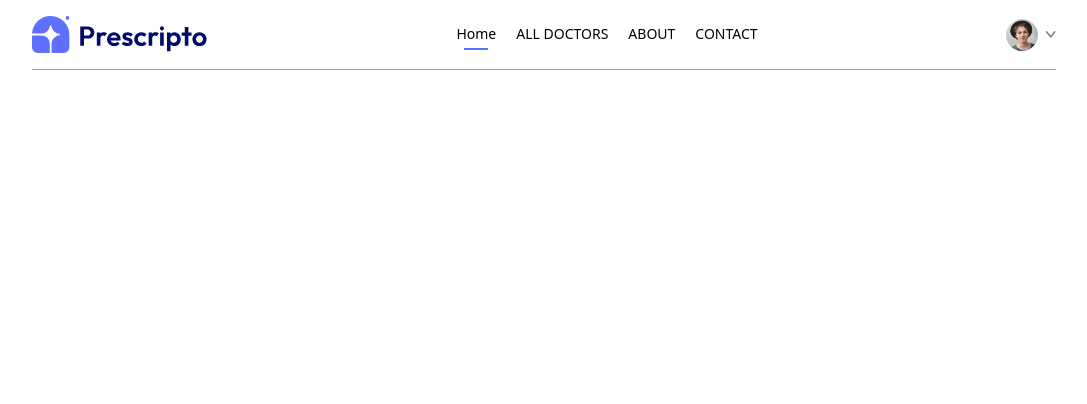
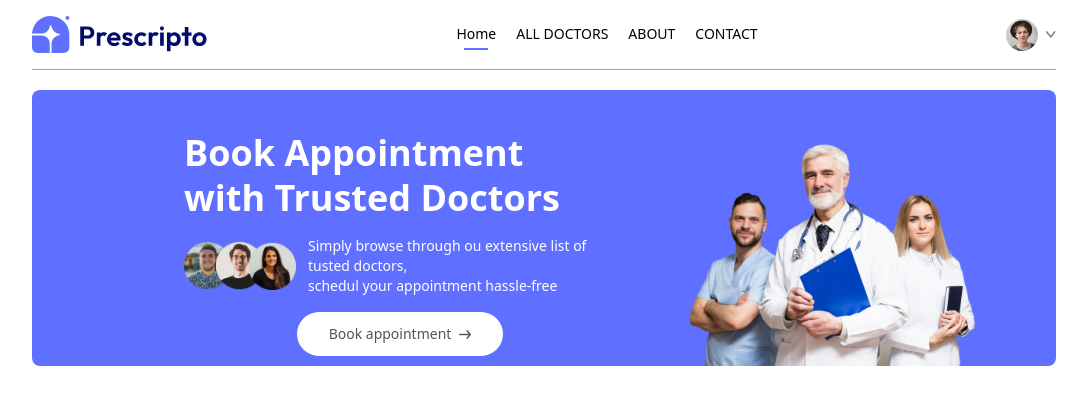
Before and after one commit to Ferdous110/docEase-booking-platform, a React app: page / in a window 1280 px wide. Shown: the top 404 px of the page, without its empty margins (96-1183 px from the left). Built offline with nearby package versions, Linux system fonts and the light colour scheme; the HTML template or start-up script is replaced by a standard one.

Commit message:
Header section

```diff
--- /dev/null
+++ b/src/components/Header.jsx
@@ -0,0 +1,38 @@
+import React from "react";
+import { assets } from "../assets/assets";
+
+const Header = () => {
+  return (
+    <div className="flex flex-col md:flex-row flex-wrap bg-primary rounded-lg px-6 md:px-10 lg:px-20">
+      {/* ----------Left ------ */}
+
+      <div className="md:w-1/2 flex flex-col items-start justify-center gap-4 py-10 m-auto md:py[10vw] md:mb-[-30px]">
+        <p className="text-3xl md:text-4xl lg:text-4xl text-white font-semibold leading-tight md:leading-tight lg:leading-tight">
+          Book Appointment <br /> with Trusted Doctors
+        </p>
+        <div className="flex flex-col md:flex-row items-center gap-3 text-white text-sm font-light">
+          <img className="w-28" src={assets.group_profiles} alt="" />
+          <p>
+            Simply browse through ou extensive list of tusted doctors, <br className="hidden sm:block" />{" "}
+            schedul your appointment hassle-free
+          </p>
+        </div>
+        <a className="flex items-center gap-2 bg-white px-8 py-3 rounded-full text-gray-600 text-sm m-auto md:0 hover:scale-105 translate-all duration-300 " href="#speciality">
+          Book appointment <img className="w-3" src={assets.arrow_icon} alt="" />
+        </a>
+      </div>
+
+      {/* -------right----- */}
+      <div className="md:w-1/3  relative">
+        <img
+          className="w-full md:absolute bottom-0 h-auto rounded-lg"
+          src={assets.header_img}
+          alt=""
+
+        />
+      </div>
+    </div>
+  );
+};
+
+export default Header;
--- a/src/pages/Home.jsx
+++ b/src/pages/Home.jsx
@@ -1,9 +1,10 @@
 import React from 'react'
+import Header from '../components/Header'
 
 const Home = () => {
   return (
     <div>
-
+      <Header />
     </div>
   )
 }
```
